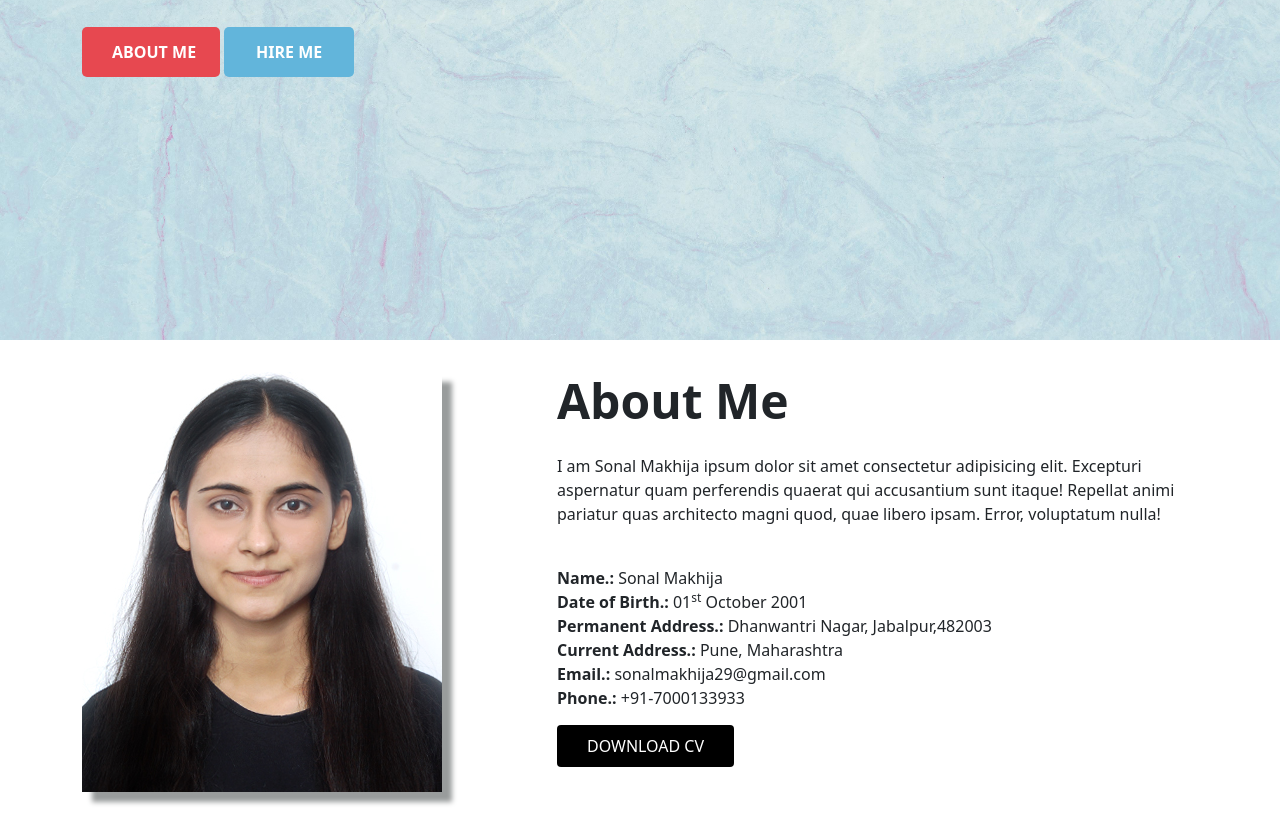
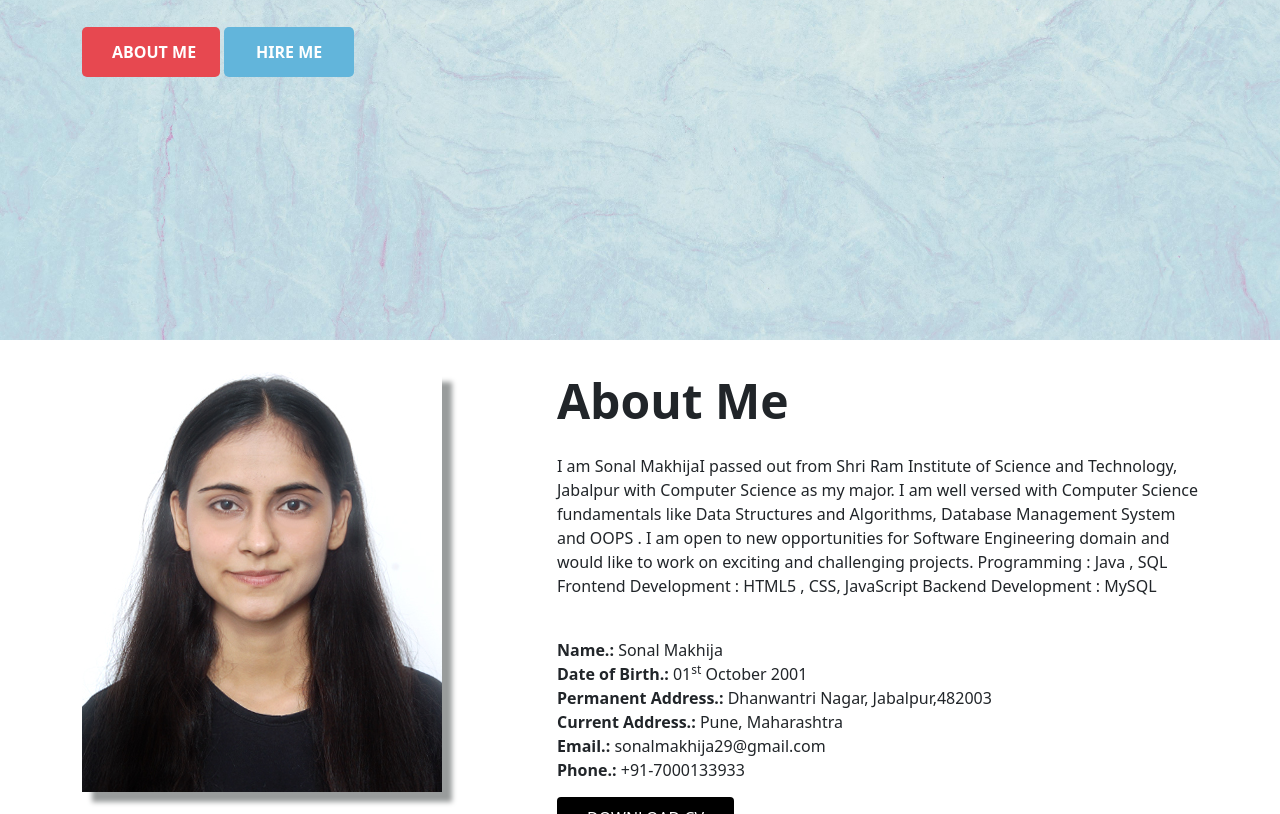
Before and after one commit to sonalmakhijaa/portfolio, a plain HTML site: page index.html in a window 1280 px wide. Shown: the part 420-1234 px from the top of the page. Drawn offline with nearby package versions, Linux system fonts and the light colour scheme.

Commit message:
Update index.html

```diff
--- a/index.html
+++ b/index.html
@@ -69,9 +69,12 @@
                 </div>
                 <div class="col-lg-7">
                     <h1>About Me</h1>
-                    <p class="py-3">I am <span class="font-weight-bold">Sonal Makhija</span> ipsum dolor sit amet consectetur adipisicing elit.
-                    Excepturi aspernatur quam perferendis quaerat qui accusantium sunt itaque!
-                    Repellat animi pariatur quas architecto magni quod, quae libero ipsam. Error, voluptatum nulla!</p>
+                    <p class="py-3">I am <span class="font-weight-bold">Sonal Makhija</span>I passed out from Shri Ram Institute of Science and Technology, Jabalpur with Computer Science as my major.
+                      I am well versed with Computer Science fundamentals like Data Structures and Algorithms, Database Management System and OOPS .
+                      I am open to new opportunities for Software Engineering domain and would like to work on exciting and challenging projects.
+                        Programming : Java , SQL
+                        Frontend Development : HTML5 , CSS, JavaScript
+                        Backend Development : MySQL</p>
                     <ul class="about-info mt-4 mb-4 px-md-0 px-2 list-unstyled profile-ul">
                         <li>
                             <span class="profile-heading">Name.:</span>
```
